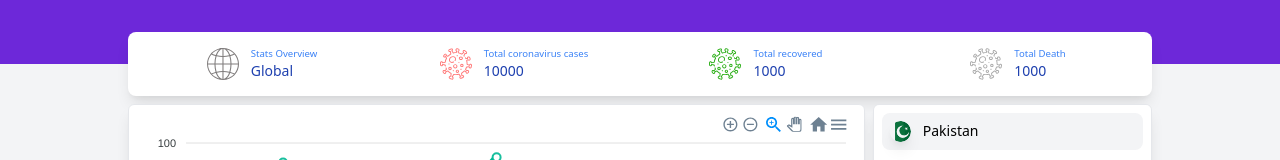
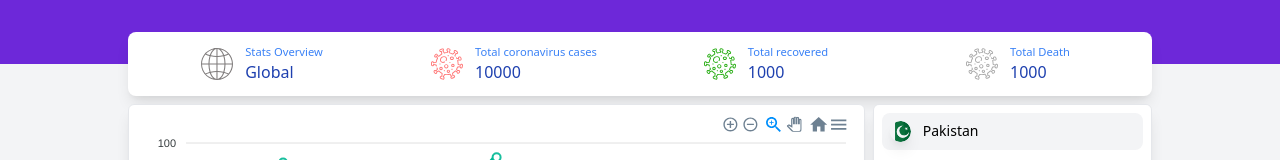
Before and after one commit to izaanjahangir/covid-tracker-reactjs, a React (Create React App) app: page / in a window 1280 px wide. Shown: the top 160 px of the page. Built offline with nearby package versions, Linux system fonts and the light colour scheme.

Commit message:
small change

```diff
--- a/src/components/StatsOverview/StatsItem/style.css
+++ b/src/components/StatsOverview/StatsItem/style.css
@@ -4,10 +4,10 @@
 
 .stats-item-text-label {
     @apply text-blue-500;
-    font-size: 0.6rem;
+    font-size: 0.7rem;
 }
 
 .stats-item-text-value {
-    @apply text-sm;
+    @apply text-base;
     @apply text-blue-800;
 }
```
